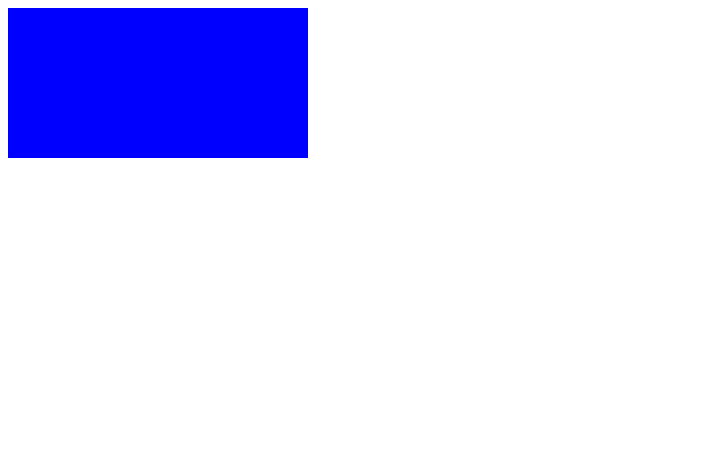
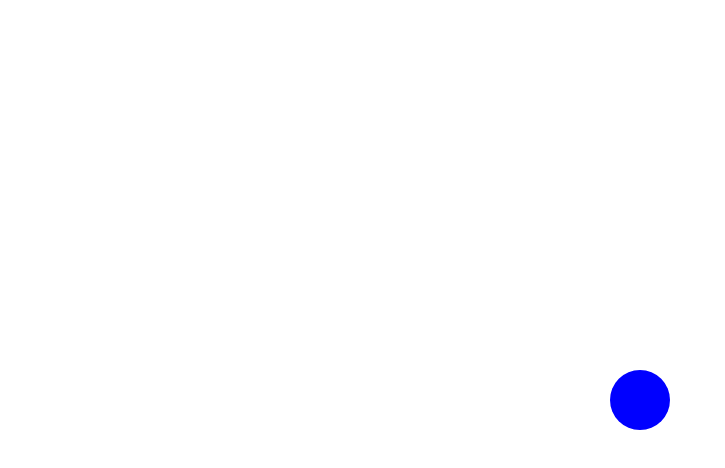
Before and after one commit to RenoirTan/Shooter, a plain HTML site: page index.html in a window 1280 px wide. Shown: the whole page, without its empty margins (0-725 px from the left). Drawn offline with nearby package versions, Linux system fonts and the light colour scheme.

Commit message:
main: shooting

```diff
--- /dev/null
+++ b/index.css
@@ -0,0 +1,7 @@
+body {
+    margin: 0;
+}
+
+#gamecanvas {
+    background-color: white;
+}
--- a/index.html
+++ b/index.html
@@ -3,9 +3,10 @@
   <meta charset="UTF-8"/>
   <meta name="viewport" content="width=device-width, initial-scale=1.0">
   <title>Shooter</title>
+  <link rel="stylesheet" href="./index.css" type="text/css"/>
 </head>
 <body>
   <script src="https://code.jquery.com/jquery-3.6.3.min.js"></script>
   <script src="./index.js"></script>
-  <canvas style="background-color: blue;" id="gamecanvas"></canvas>
+  <canvas id="gamecanvas"></canvas>
 </body>
--- a/index.js
+++ b/index.js
@@ -1,7 +1,116 @@
+var ready = false;
+var player = undefined;
+var canvas = undefined;
+var context = undefined;
+var projectiles = [];
+
+class Player {
+    constructor(x, y, radius, color) {
+        this.x = x;
+        this.y = y;
+        this.radius = radius;
+        this.color = color;
+    }
+
+    draw(context) {
+        context.beginPath();
+        context.arc(this.x, this.y, this.radius, 0, 2 * Math.PI, false);
+        context.fillStyle = this.color;
+        context.fill();
+    }
+}
+
+class Projectile {
+    constructor(x, y, radius, color, velocity, angle) {
+        this.x = x;
+        this.y = y;
+        this.radius = radius;
+        this.color = color;
+        this.velocity = velocity;
+        this.angle = angle;
+    }
+
+    draw(context) {
+        context.beginPath();
+        context.arc(this.x, this.y, this.radius, 0, 2 * Math.PI, false);
+        context.fillStyle = this.color;
+        context.fill();
+    }
+
+    update() {
+        this.x += Math.cos(this.angle) * this.velocity;
+        this.y += Math.sin(this.angle) * this.velocity;
+    }
+
+    isGarbage(canvas) {
+        return this.x < 0 || this.y < 0 || this.x > canvas.width || this.y > canvas.height;
+    }
+}
+
+const calcAngle = (x1, y1, x2, y2) => {
+    return Math.atan2(y2-y1, x2-x1)
+}
+
+const removeProjectiles = (marked) => {
+    let count = 0;
+    marked.forEach((index) => {
+        projectiles.splice(index-count, 1);
+        count += 1;
+    });
+}
+
+const animate = () => {
+    if (ready) {
+        context.clearRect(0, 0, canvas.width, canvas.height);
+        const markedForRemoval = []
+        projectiles.forEach((p, index) => {
+            p.draw(context);
+            p.update();
+            if (p.isGarbage(canvas)) {
+                markedForRemoval.push(index);
+            }
+        });
+        removeProjectiles(markedForRemoval);
+        player.draw(context);
+    }
+    // requestAnimationFrame(animate);
+}
+
+const initCanvas = (canvas) => {
+    canvas.width = innerWidth;
+    canvas.height = innerHeight;
+}
+
+const initGame = () => {
+    canvas = $("#gamecanvas").get(0);
+    initCanvas(canvas);
+    console.log(canvas);
+    context = canvas.getContext("2d");
+
+    player = new Player(canvas.width/2, canvas.height/2, 30, "blue");
+    console.log(player);
+    ready = true;
+
+    setInterval(animate, 30);
+}
+
+const shoot = (event) => {
+    if (!ready) {
+        return;
+    }
+
+    const mouseX = event.clientX;
+    const mouseY = event.clientY;
+    const angle = calcAngle(player.x, player.y, mouseX, mouseY);
+    const projectile = new Projectile(player.x, player.y, 5, "red", 10, angle);
+    projectiles.push(projectile);
+}
+
 const main = () => {
     console.log("index.js loaded");
-    const canvas = $("canvas#gamecanvas");
-    console.log(canvas);
+    ready = true;
+    initGame();
 }
 
 $(document).ready(main);
+$(window).click(shoot);
```
